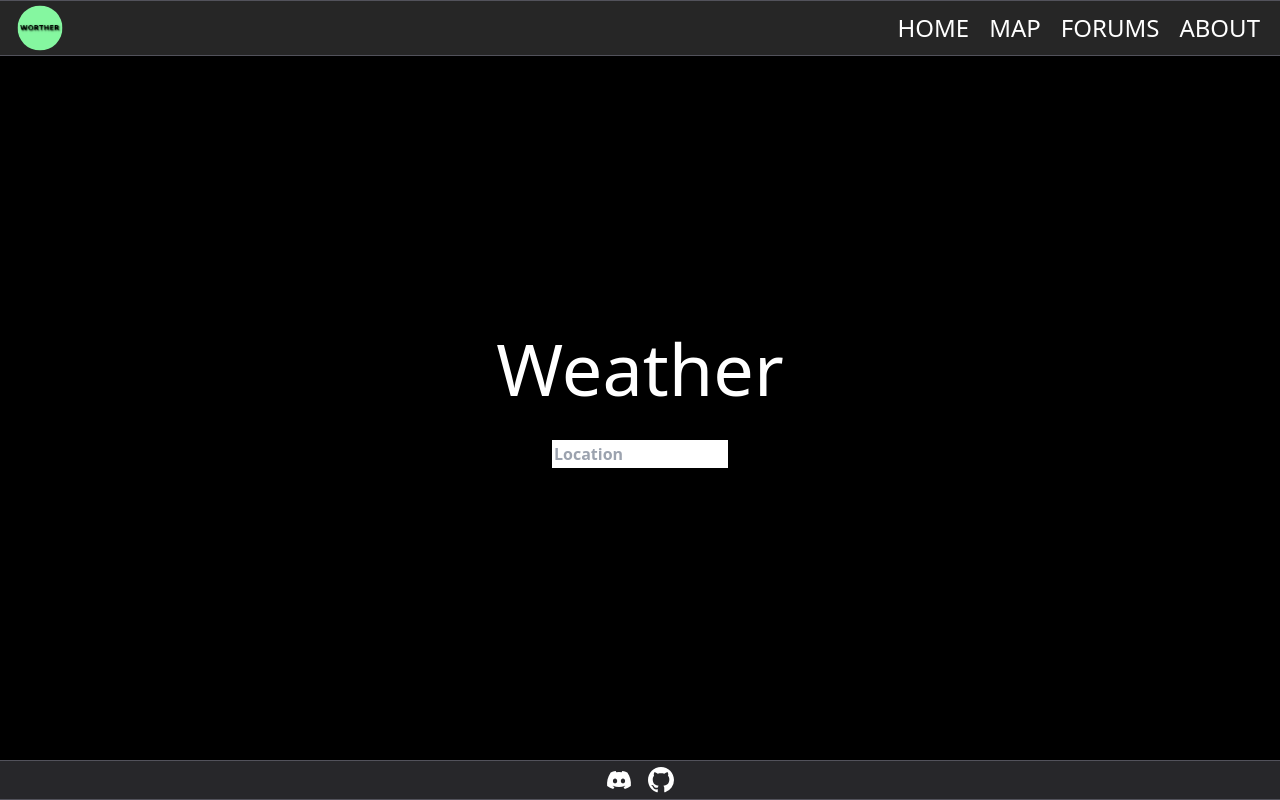
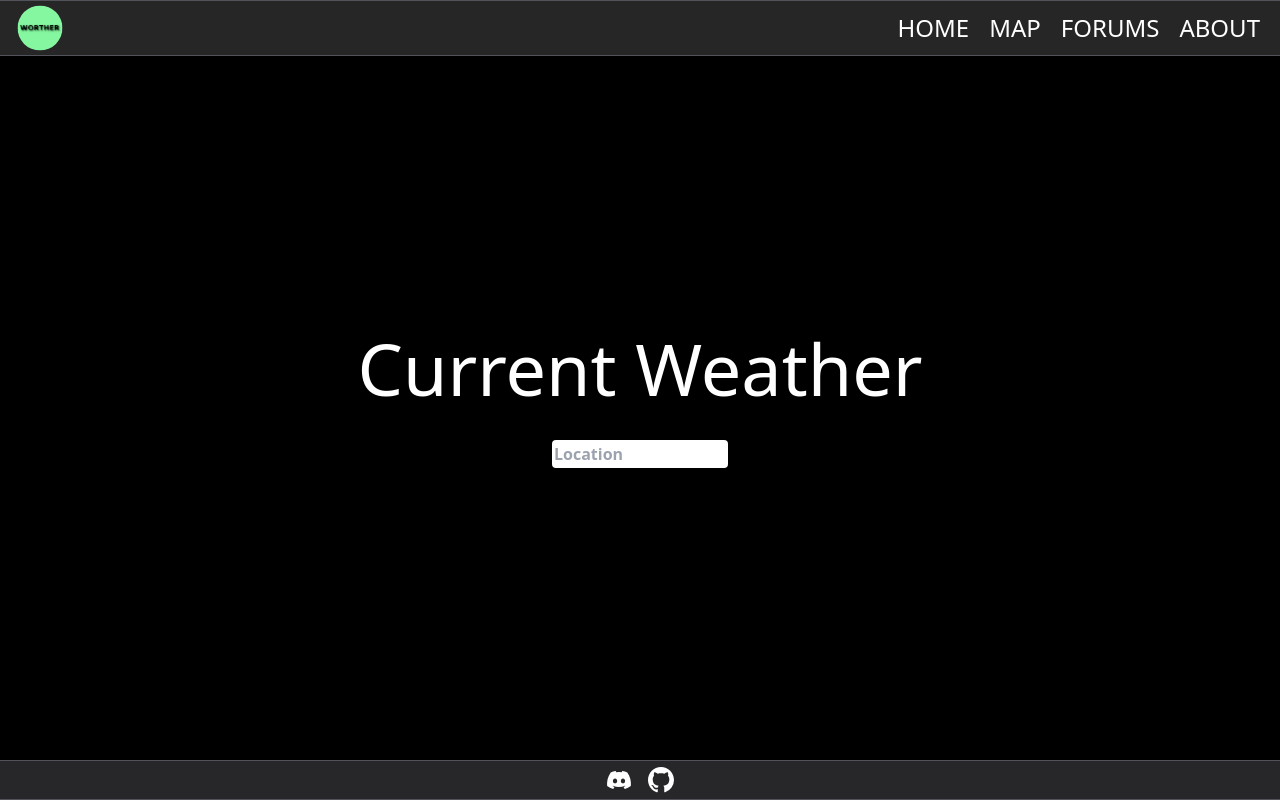
Before and after one commit to vikingnope/worther, a React (Create React App) app: page /weather in a window 1280 px wide. Built offline with nearby package versions, Linux system fonts and the light colour scheme; no server answers.

Commit message:
Created correct on submit

```diff
--- a/src/components/MenuBar.jsx
+++ b/src/components/MenuBar.jsx
@@ -1,32 +1,10 @@
-import { useState } from 'react';
 import { AiOutlineSearch } from 'react-icons/ai';
-import Weather from '../pages/weather.jsx';
 
 export const MenuBar = (props) => {
-
-    const[city, setCity] = useState();
-
-    const handleSubmit = (event) => {
-        event.preventDefault();
-        Weather(city);
-    };
 
     return(
         <section className="leaflet-top leaflet-left">
             <div className="absolute ml-3 mt-24 w-52 h-15 bg-white border-2 border-neutral-800 rounded-lg cursor-default p-px" id="opacityBar">
-                <div className="absolute ml-44 mt-px">
-                    <AiOutlineSearch size="23" />
-                    {/* {search.length === 0 ? <AiOutlineSearch size="23"/> : <AiOutlineClose size="23"/>} */}
-                </div>
-                <form onSubmit={handleSubmit}>
-                    <input
-                        className="ml-0.5 border-b-2 border-sky-900 w-44 h-7 text-base font-bold indent-0.5 border-dashed outline-none"
-                        type="text"
-                        value={city}
-                        onChange={(e) => setCity(e.target.value)}
-                        placeholder="Location"
-                    />
-                </form>
                 <label htmlFor="weather" className="font-bold text-sm ml-0.5">
                     Weather opacity (only click):
                 </label>
--- a/src/components/openWeatherData.jsx
+++ b/src/components/openWeatherData.jsx
@@ -22,4 +22,10 @@ export const GetOpenWeatherData = (city) => {
         setName(response.data.main.name);
         console.log(name);
       });
+
+    return(
+      <div className="text-center select-none bg-black text-white min-h-screen flex flex-col justify-center">
+
+      </div>
+    )
   };
--- a/src/pages/weather.jsx
+++ b/src/pages/weather.jsx
@@ -2,20 +2,23 @@ import { AiOutlineClose } from 'react-icons/ai';
 import { GetOpenWeatherData } from "../components/openWeatherData";
 import { Header } from '../components/utils/header';
 import { Footer } from '../components/utils/footer';
+import { useState } from 'react';
 
-export default function Weather (city) {
+export default function Weather () {
+  const[city, setCity] = useState();
+
   return(
     <div className="text-center select-none bg-black text-white min-h-screen flex flex-col justify-center">
       <Header choice={'weather'}/>
       <p className='text-7xl mb-9'>
-        Weather
+        Current Weather
       </p>
-      <form onSubmit={GetOpenWeatherData}>
+      <form onSubmit={GetOpenWeatherData(city)}>
         <input
-            className="w-44 h-7 text-black text-base font-bold indent-0.5 border-dashed outline-none"
+            className="rounded w-44 h-7 text-black text-base font-bold indent-0.5 border-dashed outline-none"
             type="text"
-            // value={city}
-            // onChange={(e) => setCity(e.target.value)}
+            value={city}
+            onChange={(e) => setCity(e.target.value)}
             placeholder="Location"
         />
       </form>
```
